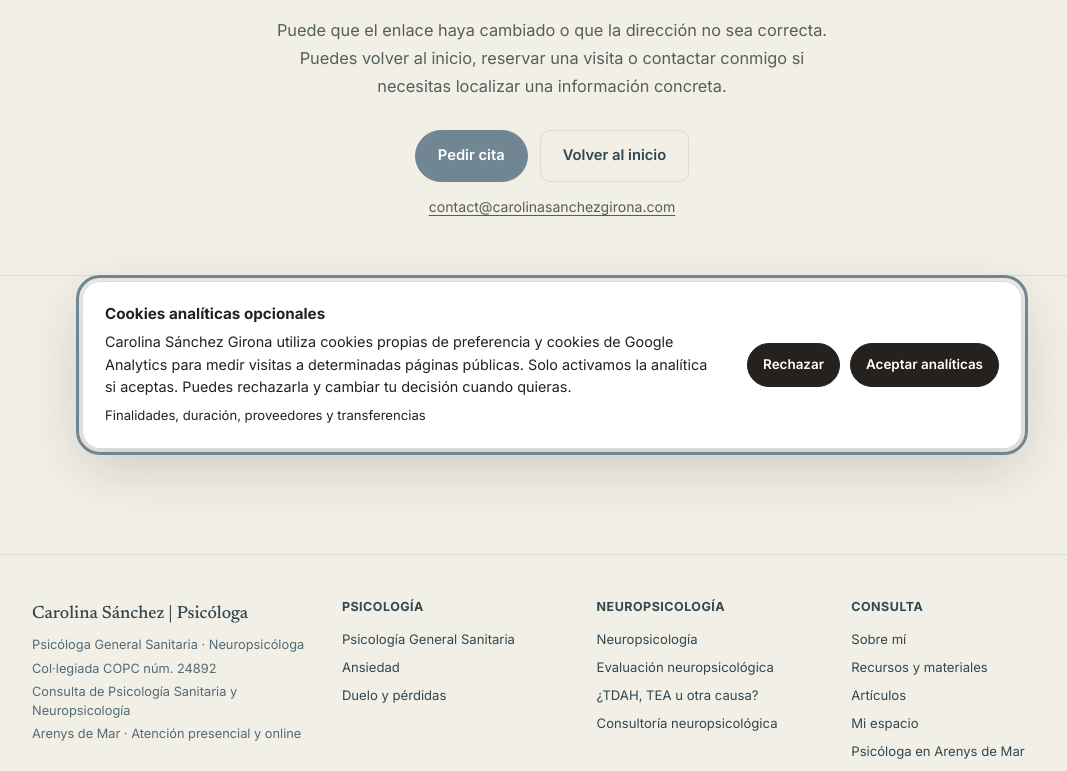
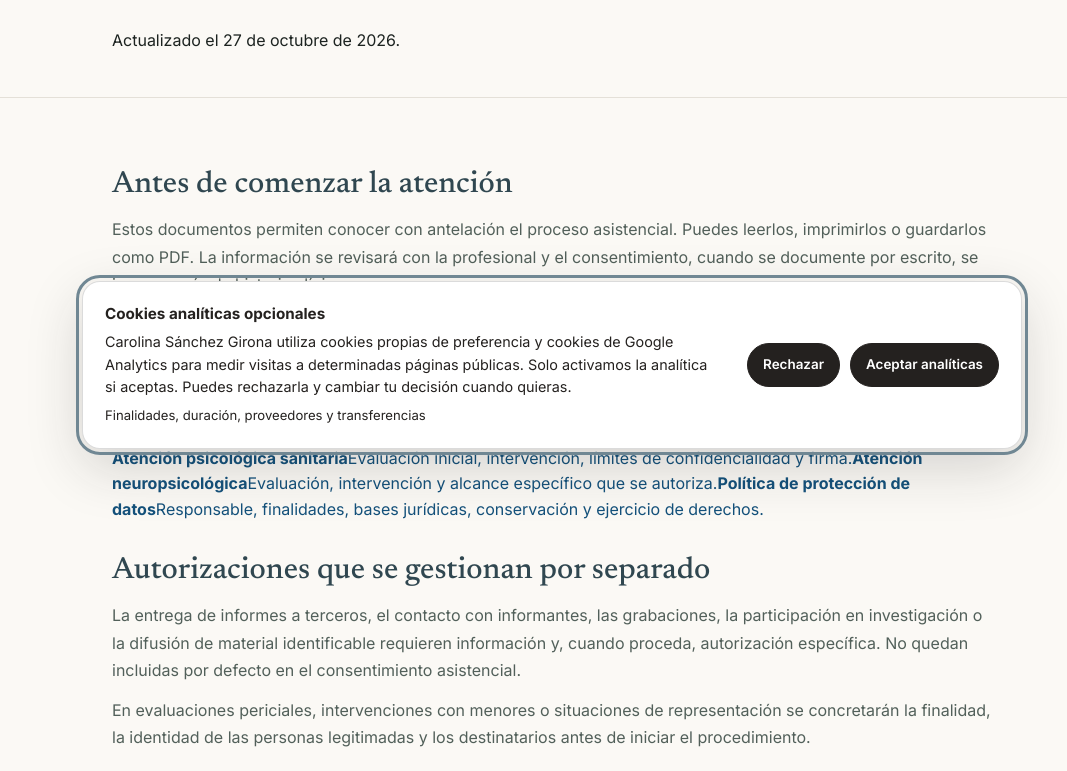
Before and after one commit to carolinasanchezgirona/Portfolio-Carolina, a Next.js app: page /consentimientos in a window 1280 px wide. Before the commit this address had no page. Shown: the part 329-1100 px from the top of the page, without its empty margins (88-1155 px from the left). Built offline with nearby package versions, Linux system fonts and the light colour scheme.

Commit message:
Preparar información clínica y consentimientos versionados

```diff
--- /dev/null
+++ b/app/consentimientos/page.tsx
@@ -0,0 +1,31 @@
+import type { Metadata } from "next";
+import LegalDocument from "../components/legal-document";
+
+export const metadata: Metadata = {
+  title: "Consentimientos e información para pacientes | Carolina Sánchez Girona",
+  description: "Documentación informativa de psicología sanitaria y neuropsicología, y protección de datos.",
+  robots: { index: false, follow: true },
+};
+
+export default function PatientConsentsPage() {
+  return <LegalDocument title="Información y consentimientos clínicos" updatedAt="9 de noviembre de 2026">
+    <section>
+      <h2>Antes de comenzar la atención</h2>
+      <p>Estos documentos permiten conocer con antelación el proceso asistencial. Puedes leerlos, imprimirlos o guardarlos como PDF. La información se revisará con la profesional y el consentimiento, cuando se documente por escrito, se incorporará a la historia clínica.</p>
+      <p><strong>Leer un documento en la web o pedir cita no equivale a prestar consentimiento clínico.</strong> Tampoco se exige aceptar comunicaciones comerciales, cookies analíticas ni otras autorizaciones voluntarias para recibir asistencia.</p>
+    </section>
+    <section>
+      <h2>Documentos disponibles</h2>
+      <div className="legal-consent-links">
+        <a href="/consentimiento-psicologico/"><strong>Atención psicológica sanitaria</strong><span>Evaluación inicial, intervención, límites de confidencialidad y firma.</span></a>
+        <a href="/consentimiento-neuropsicologico/"><strong>Atención neuropsicológica</strong><span>Evaluación, intervención y alcance específico que se autoriza.</span></a>
+        <a href="/privacidad/"><strong>Política de protección de datos</strong><span>Responsable, finalidades, bases jurídicas, conservación y ejercicio de derechos.</span></a>
+      </div>
+    </section>
+    <section>
+      <h2>Autorizaciones que se gestionan por separado</h2>
+      <p>La entrega de informes a terceros, el contacto con informantes, las grabaciones, la participación en investigación o la difusión de material identificable requieren información y, cuando proceda, autorización específica. No quedan incluidas por defecto en el consentimiento asistencial.</p>
+      <p>En evaluaciones periciales, intervenciones con menores o situaciones de representación se concretarán la finalidad, la identidad de las personas legitimadas y los destinatarios antes de iniciar el procedimiento.</p>
+    </section>
+  </LegalDocument>;
+}
```
